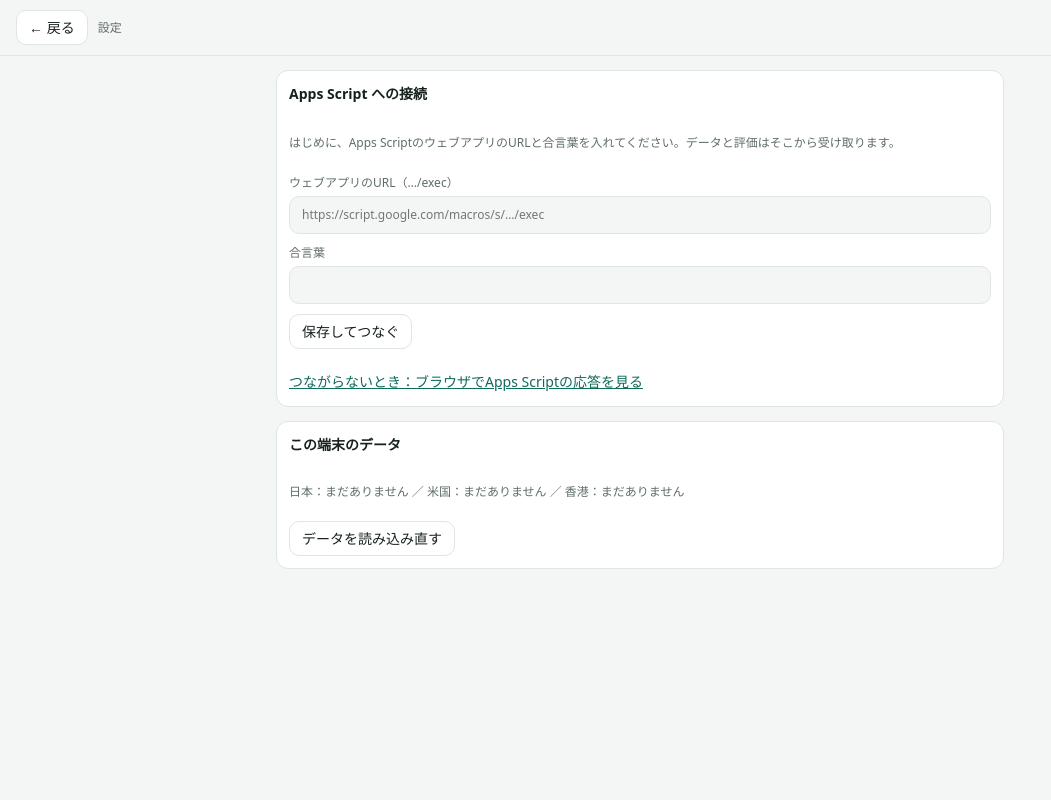
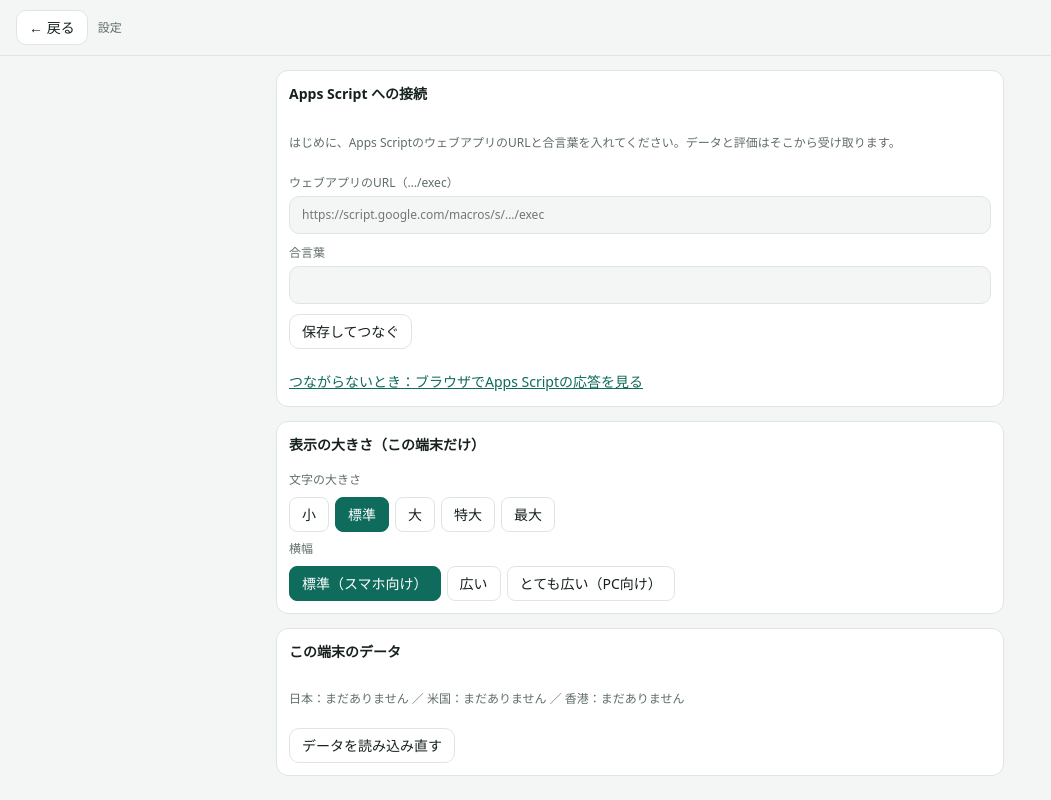
Before and after one commit to saradalog/five-year-viewer, a plain HTML site: page index.html in a window 1280 px wide. Shown: the whole page, without its empty margins (0-1051 px from the left). Drawn offline with Linux system fonts and the light colour scheme; a web font is replaced by a local one.

Commit message:
設定に「表示の大きさ」（文字の大きさ5段階・横幅3段階、広いと一覧が複数列）を追加
Co-Authored-By: Claude Opus 5.5 <noreply@anthropic.com>
Claude-Session: https://claude.ai/code/session_013PHPoyFtc5RySxNe8xS6qo

```diff
--- a/index.html
+++ b/index.html
@@ -64,7 +64,7 @@ select{border:1px solid var(--line);background:var(--card);border-radius:10px;pa
 .meta{display:flex;justify-content:space-between;align-items:center;font-size:12px;color:var(--muted)}
 .linkbtn{white-space:nowrap;flex:none;border:0;background:none;color:var(--accent);font-size:12px;padding:2px 0;font-weight:500}
 
-main{padding:10px 16px 40px;display:grid;gap:8px;max-width:760px;margin:0 auto}
+main{padding:10px 16px 40px;display:grid;gap:8px;max-width:var(--wide,760px);margin:0 auto}
 .card{background:var(--card);border:1px solid var(--line);border-radius:12px;padding:11px 12px;display:grid;grid-template-columns:1fr auto;gap:6px 10px;position:relative}
 .card.m-a{border-left:4px solid var(--mark-a)} .card.m-b{border-left:4px solid var(--mark-b)} .card.m-c{border-left:4px solid var(--mark-c)} .card.m-d{border-left:4px solid var(--mark-d);opacity:.7}
 .ctap{grid-column:1/2;display:grid;gap:4px;min-width:0;text-align:left;border:0;background:none;padding:0}
@@ -123,7 +123,14 @@ main{padding:10px 16px 40px;display:grid;gap:8px;max-width:760px;margin:0 auto}
 .inp{display:block;width:100%;margin-top:4px;border:1px solid var(--line);background:var(--paper);border-radius:10px;padding:9px 12px;color:var(--ink);font:inherit}
 .dhead{position:sticky;top:0;background:var(--paper);border-bottom:1px solid var(--line);padding:10px 16px;display:flex;align-items:center;gap:10px;z-index:2}
 .back{white-space:nowrap;flex:none;border:1px solid var(--line);background:var(--card);border-radius:10px;padding:6px 12px;font-size:14px}
-.dwrap{max-width:760px;margin:0 auto;padding:14px 16px 48px;display:grid;gap:14px}
+.dwrap{max-width:var(--wide,760px);margin:0 auto;padding:14px 16px 48px;display:grid;gap:14px}
+/* 広い表示：一覧は2列、詳細は数字と事業の中身を左右に */
+html.wide main{grid-template-columns:repeat(auto-fill,minmax(360px,1fr));align-items:start}
+html.wide main>.empty{grid-column:1/-1}
+html.wide .tiles{grid-template-columns:repeat(4,1fr)}
+.zoombar{display:flex;gap:6px;flex-wrap:wrap}
+.zoombar button{border:1px solid var(--line);background:var(--card);border-radius:8px;padding:6px 12px;font-size:14px}
+.zoombar button[aria-pressed="true"]{background:var(--accent);border-color:var(--accent);color:var(--card)}
 .dtitle h2{margin:0;font-size:20px;text-wrap:balance}
 .dtitle .cinfo{margin-top:2px}
 .tiles{display:grid;grid-template-columns:repeat(2,1fr);gap:8px}
@@ -212,6 +219,13 @@ body{overflow-x:hidden}
       <label class="note" for="c-token">合言葉<input id="c-token" class="inp" autocomplete="off" autocapitalize="off" spellcheck="false"></label>
       <button class="back" id="cfgSave" type="button" style="justify-self:start">保存してつなぐ</button><p class="note" id="cfgMsg" style="margin:0"></p>
       <a class="linkbtn" id="cfgTest" href="#" target="_blank" rel="noopener" style="justify-self:start;font-size:14px">つながらないとき：ブラウザでApps Scriptの応答を見る</a>
+    </div>
+    <div class="panel" style="display:grid;gap:8px">
+      <h3>表示の大きさ（この端末だけ）</h3>
+      <p class="note" style="margin:0">文字の大きさ</p>
+      <div class="zoombar" id="zoomBar"></div>
+      <p class="note" style="margin:0">横幅</p>
+      <div class="zoombar" id="wideBar"></div>
     </div>
     <div class="panel" style="display:grid;gap:8px">
       <h3>この端末のデータ</h3>
@@ -617,6 +631,25 @@ function refreshMark(c){
   if(card){card.classList.remove('m-a','m-b','m-c','m-d'); if(mk) card.classList.add('m-'+mk)}
 }
 // ---- 設定画面
+// ---- 表示の大きさ（端末ごとに保存）
+const ZOOMS=[[0.9,'小'],[1,'標準'],[1.15,'大'],[1.3,'特大'],[1.5,'最大']];
+const WIDES=[['760px','標準（スマホ向け）'],['1100px','広い'],['1600px','とても広い（PC向け）']];
+function viewGet(){ try{return JSON.parse(localStorage.getItem('fyv-view')||'{}')}catch(e){return {}} }
+function viewApply(){
+  const v=viewGet(); const z=v.z||1, w=v.w||'760px';
+  document.body.style.zoom=z===1?'':String(z);
+  document.documentElement.style.setProperty('--wide',w);
+  document.documentElement.classList.toggle('wide',w!=='760px');
+  const zb=document.getElementById('zoomBar'), wb=document.getElementById('wideBar');
+  if(zb) zb.innerHTML=ZOOMS.map(([x,l])=>`<button type="button" data-zoom="${x}" aria-pressed="${x===z}">${l}</button>`).join('');
+  if(wb) wb.innerHTML=WIDES.map(([x,l])=>`<button type="button" data-wide="${x}" aria-pressed="${x===w}">${l}</button>`).join('');
+}
+document.addEventListener('click',e=>{
+  const z=e.target.closest('[data-zoom]'), w=e.target.closest('[data-wide]'); if(!z&&!w) return;
+  const v=viewGet(); if(z) v.z=+z.dataset.zoom; if(w) v.w=w.dataset.wide;
+  try{localStorage.setItem('fyv-view',JSON.stringify(v))}catch(err){} viewApply();
+});
+viewApply();
 function openCfg(lead){
   const c=cfgGet()||{}; document.getElementById('c-url').value=c.url||''; document.getElementById('c-token').value=c.token||'';
   if(lead) document.getElementById('cfgLead').textContent=lead;
```
Also changed, not shown: 1 other file.
